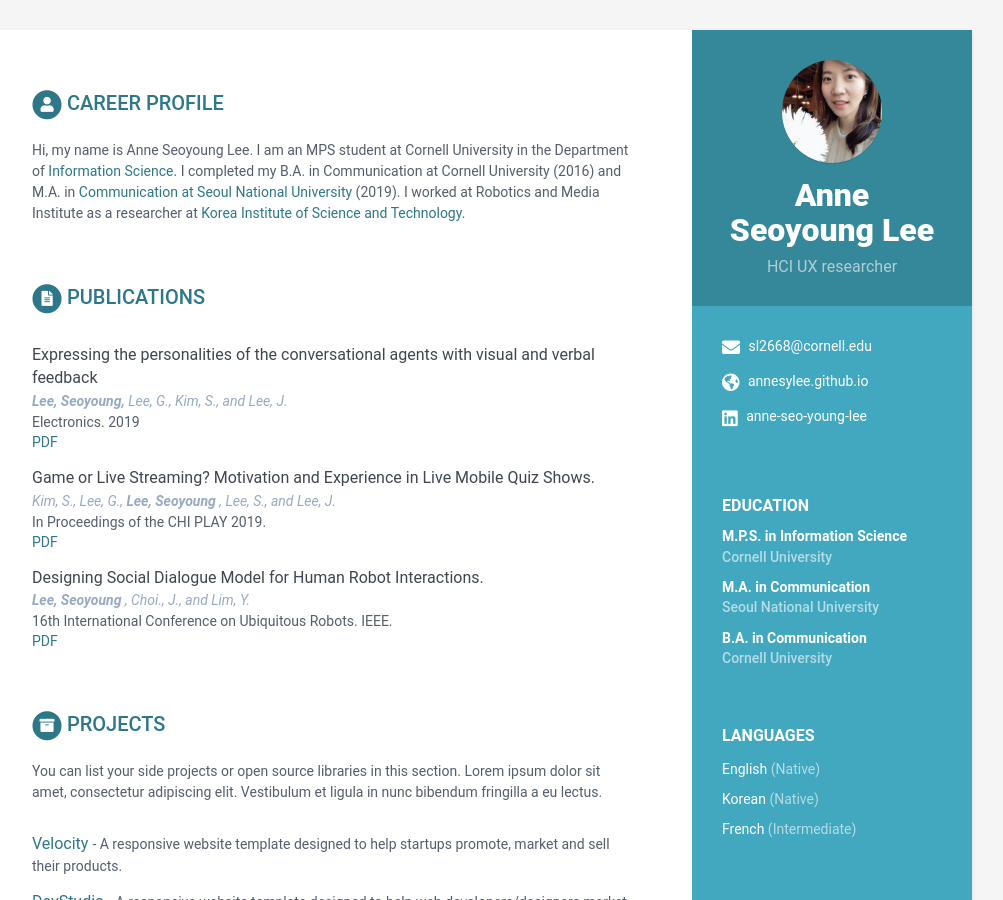
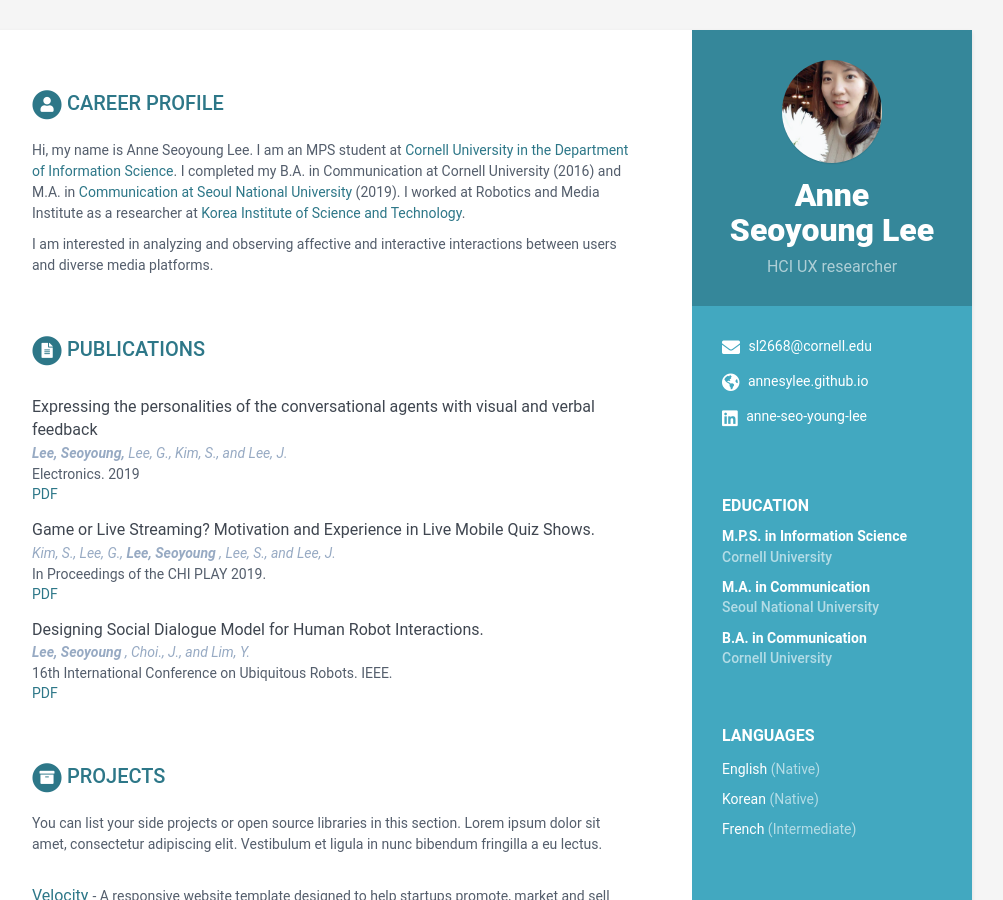
Before and after one commit to annesylee/annesylee.github.io, a Jekyll site: the page built from index.html, in a window 1280 px wide and 900 px high. Shown: the whole window, without its empty margins (168-1171 px from the left). Built offline with Jekyll 4.4.1, drawn with Linux system fonts in a browser that asks for light colours.

Commit message:
Update data.yml

```diff
--- a/_data/data.yml
+++ b/_data/data.yml
@@ -40,12 +40,15 @@
 career-profile:
     title: Career Profile
     summary: |
-      Hi, my name is Anne Seoyoung Lee. I am an MPS student at Cornell University in the
-      Department of [Information Science](https://infosci.cornell.edu/). I completed my B.A.
+      Hi, my name is Anne Seoyoung Lee. I am an MPS student at [Cornell University in the
+      Department of Information Science](https://infosci.cornell.edu/). I completed my B.A.
       in Communication at Cornell University (2016) and M.A. in [Communication at Seoul National
       University](http://communication.snu.ac.kr/?lang=en) (2019).
       I worked at Robotics and Media Institute as a researcher at [Korea
       Institute of Science and Technology](https://www.kist.re.kr/rmi/user/main/main).
+
+      I am interested in analyzing and observing affective and interactive interactions between users and diverse
+      media platforms.
 
 education:
     - degree: M.P.S. in Information Science
```
